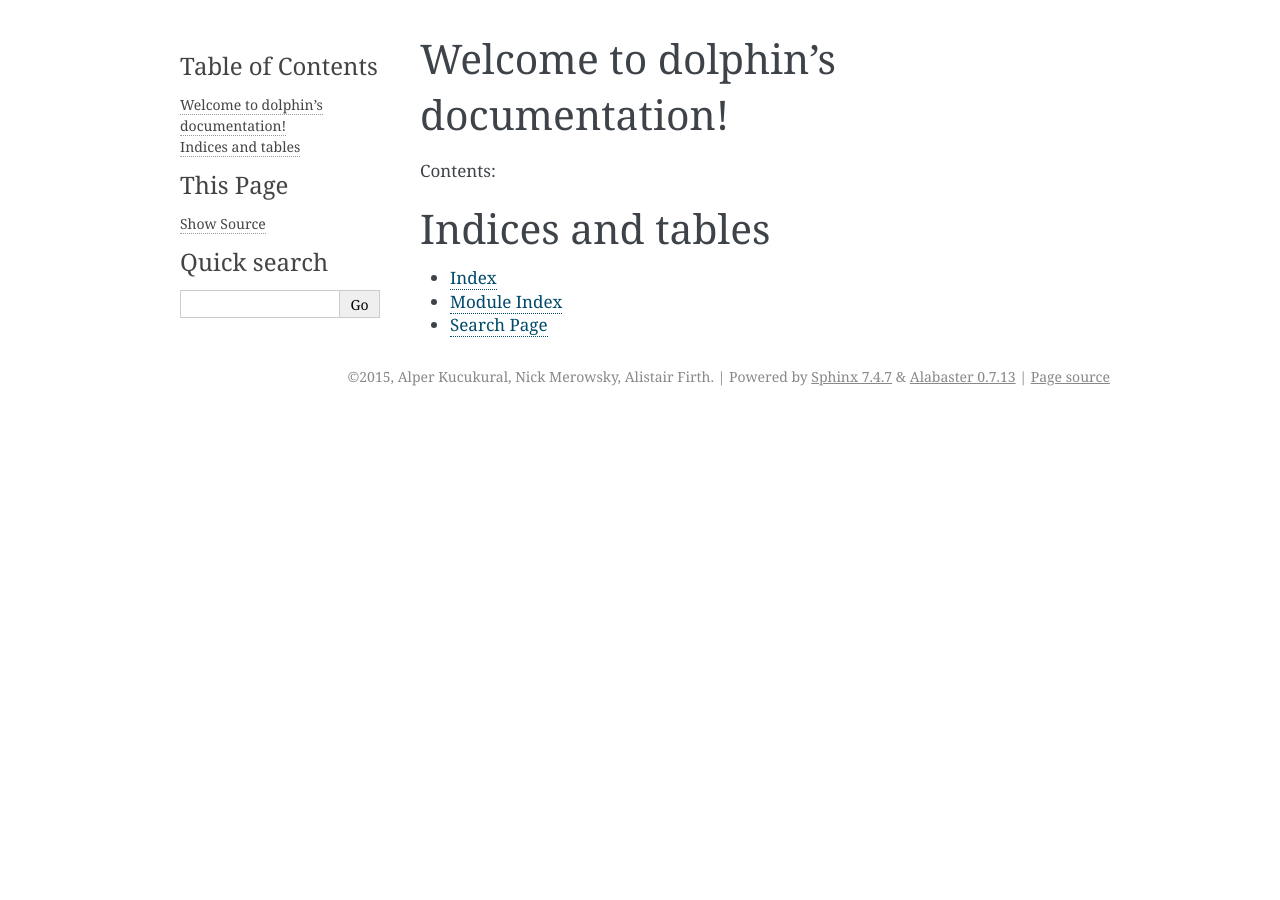
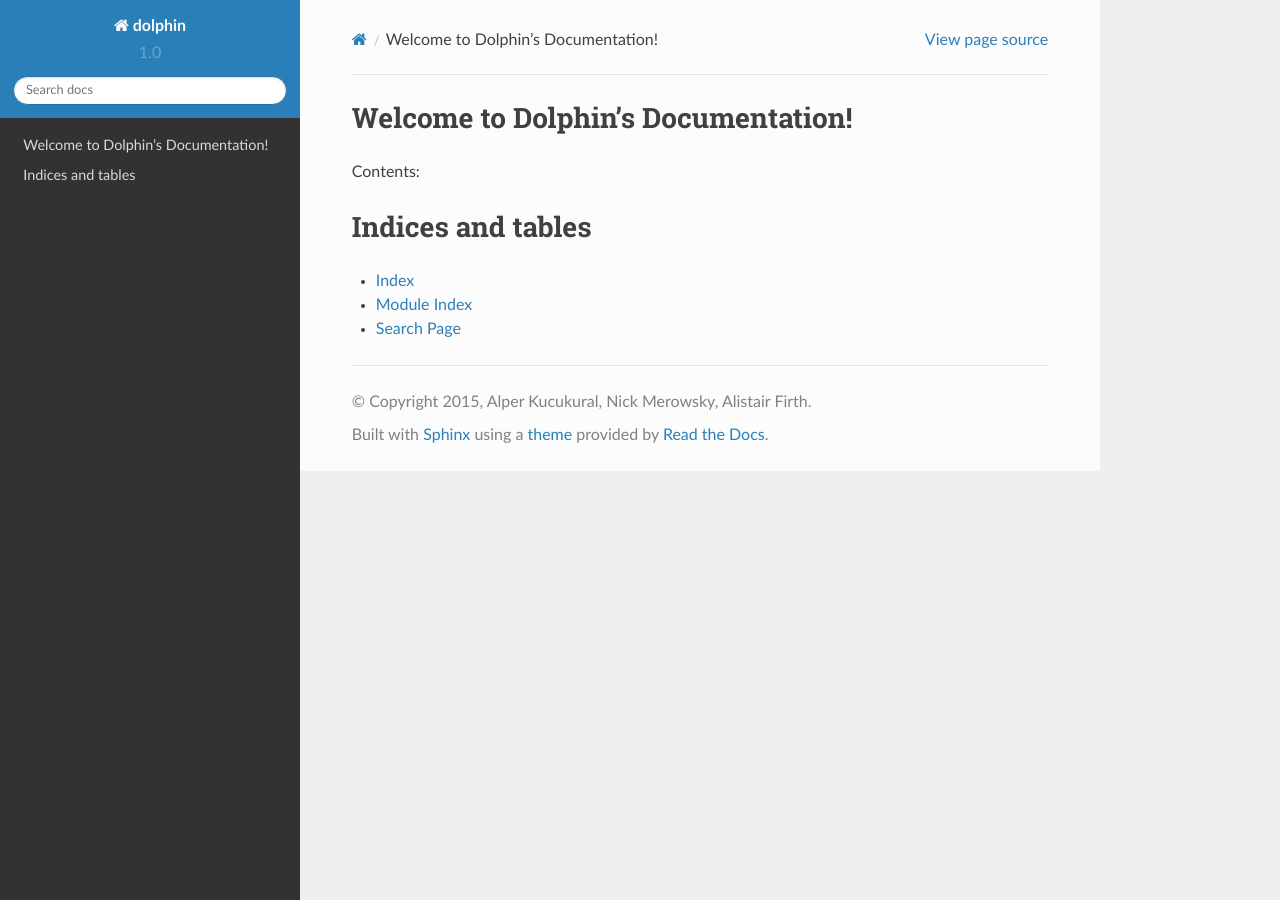
Before and after one commit to UMMS-Biocore/dolphin, a Sphinx documentation site: the page built from docs/index.rst, in a window 1280 px wide. Built offline with Sphinx 7.4.7 and the Read the Docs theme 2.0.0, drawn with Linux system fonts in a browser that asks for light colours; formulas are drawn with MathJax 3; pages that are not in the unit, such as notebooks, are missing from menus; some of the changed lines change nothing that is shown.

Commit message:
readthedocs theme set, doctrees work

```diff
--- a/docs/conf.py
+++ b/docs/conf.py
@@ -29,7 +29,15 @@
 # Add any Sphinx extension module names here, as strings. They can be
 # extensions coming with Sphinx (named 'sphinx.ext.*') or your custom
 # ones.
-extensions = []
+extensions = [
+    'sphinx.ext.autodoc',
+    'sphinx.ext.doctest',
+    'sphinx.ext.todo',
+    'sphinx.ext.coverage',
+    'sphinx.ext.pngmath',
+    'sphinx.ext.ifconfig',
+    'sphinx.ext.viewcode',
+]
 
 # Add any paths that contain templates here, relative to this directory.
 templates_path = ['_templates']
@@ -101,7 +109,7 @@
 #keep_warnings = False
 
 # If true, `todo` and `todoList` produce output, else they produce nothing.
-todo_include_todos = False
+todo_include_todos = True
 
 
 # -- Options for HTML output ----------------------------------------------
@@ -109,6 +117,13 @@
 # The theme to use for HTML and HTML Help pages.  See the documentation for
 # a list of builtin themes.
 html_theme = 'alabaster'
+
+on_rtd = os.environ.get('READTHEDOCS', None) == 'True'
+
+if not on_rtd:  # only import and set the theme if we're building docs locally
+    import sphinx_rtd_theme
+    html_theme = 'sphinx_rtd_theme'
+    html_theme_path = [sphinx_rtd_theme.get_html_theme_path()]
 
 # Theme options are theme-specific and customize the look and feel of a theme
 # further.  For a list of options available for each theme, see the
--- a/docs/index.rst
+++ b/docs/index.rst
@@ -3,13 +3,13 @@
    You can adapt this file completely to your liking, but it should at least
    contain the root `toctree` directive.
 
-Welcome to dolphin's documentation!
+Welcome to Dolphin's Documentation!
 ===================================
 
 Contents:
 
 .. toctree::
-   :maxdepth: 3
+   :maxdepth: 2
 
    dolphin-docker/Dolphin-Docker.rst
    dolphin-tools/Dolphin-Tools.rst
```
Also changed, not shown: 8 other files.
